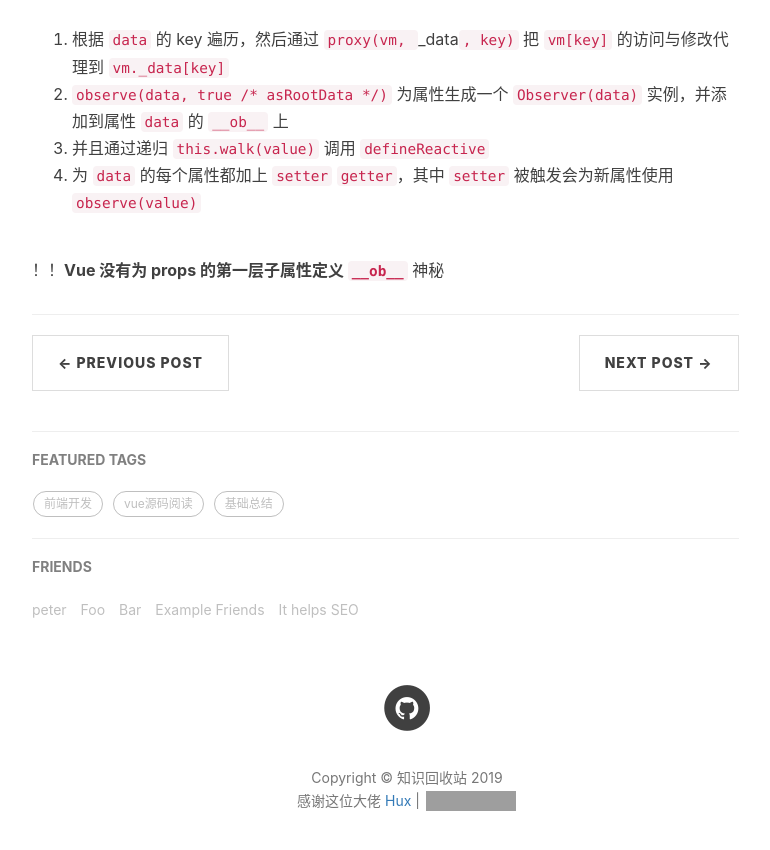
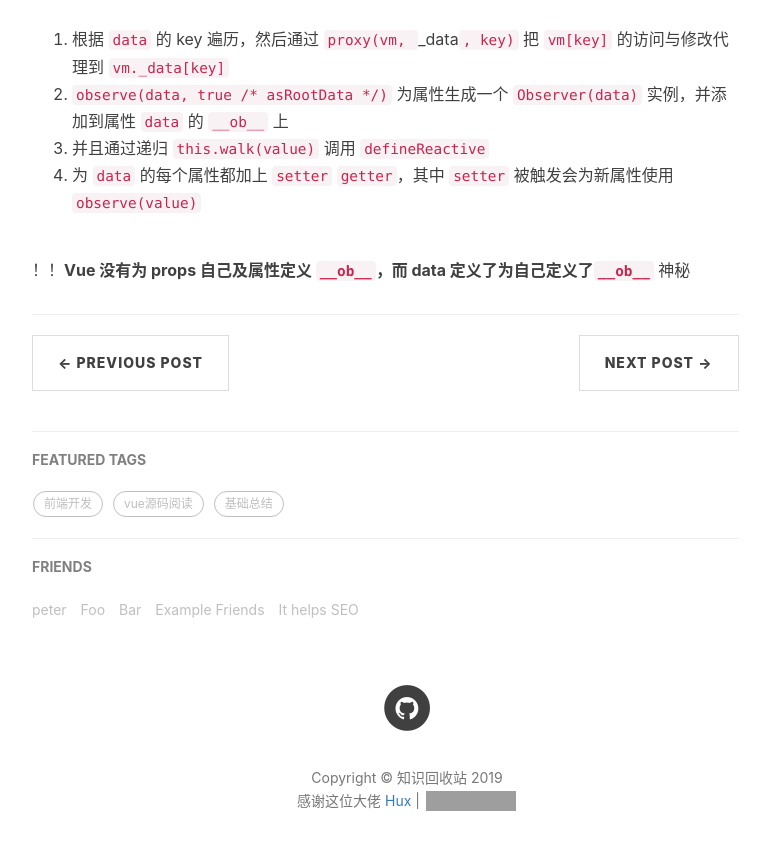
Before and after one commit to DimaLiLongJi/My-Blog, a Jekyll site: the page built from _posts/2018-11-30-vue源码阅读-3.生成响应式对象.markdown, in a window 1280 px wide and 900 px high, scrolled down 9256 px. Shown: the top 850 px of the window, without its empty margins (233-1003 px from the left). Built offline with Jekyll 4.4.1, drawn with Linux system fonts in a browser that asks for light colours; nearby versions of some CDN libraries; comment, search, counter and statistics services are not loaded; grey boxes are pictures that could not be loaded.

Commit message:
add 2018-11-30-vue源码阅读-3.生成响应式对象

```diff
--- a/_posts/2018-11-30-vue源码阅读-3.生成响应式对象.markdown
+++ b/_posts/2018-11-30-vue源码阅读-3.生成响应式对象.markdown
@@ -429,4 +429,4 @@ export function def (obj: Object, key: string, val: any, enumerable?: boolean) {
 3. 并且通过递归 `this.walk(value)`  调用 `defineReactive`
 4. 为 `data` 的每个属性都加上 `setter` `getter`，其中 `setter` 被触发会为新属性使用 `observe(value)`
 
-！！**Vue 没有为 props 的第一层子属性定义 `__ob__`** 神秘
+！！**Vue 没有为 props 自己及属性定义 `__ob__`，而 data 定义了为自己定义了`__ob__`** 神秘
```
